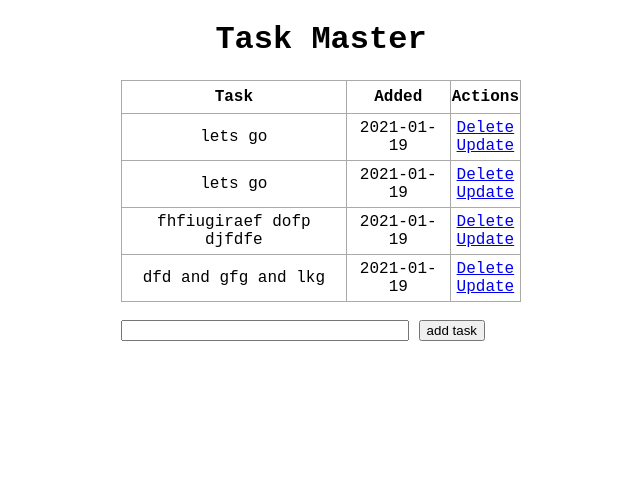
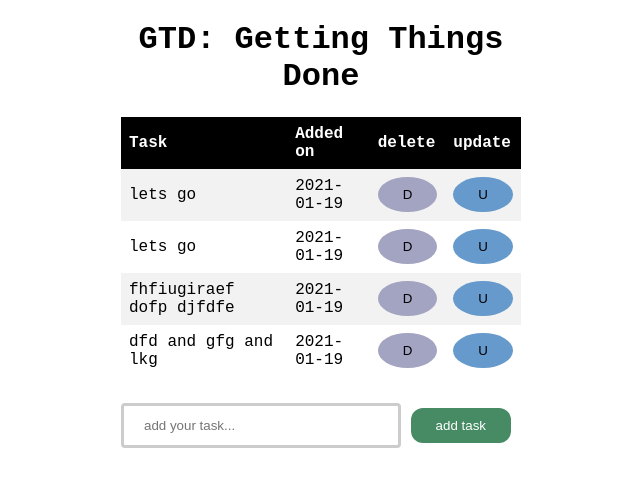
Before and after one commit to cherry247/flask-task-manager, a Flask app: page / in a window 1280 px wide. Shown: the top 487 px of the page, without its empty margins (319-959 px from the left). Run offline with Flask 2, Linux system fonts and the light colour scheme; data comes from the database, SQL or seed files in the repository; both versions use the stored data as it was after the commit; some libraries are stand-ins or nearby versions.

Commit message:
table added

```diff
--- a/static/css/main.css
+++ b/static/css/main.css
@@ -1,29 +1,11 @@
 body{
-    margin: 0;
+
     font-family: 'Courier New', Courier, monospace;
 
 }
 .content {
     margin: 0 auto;
     width: 400px;
-}
-
-table, td, th {
-    border: 1px solid #aaa;
-}
-
-table {
-    border-collapse: collapse;
-    width: 100%;
-}
-
-th {
-    height: 30px;
-}
-
-td {
-    text-align: center;
-    padding: 5px;
 }
 
 .form {
--- a/templates/base.html
+++ b/templates/base.html
@@ -1,6 +1,11 @@
 <!DOCTYPE html>
 <html lang="en">
+
 <head>
+    <style>
+        {% block style %}{% endblock %}
+    </style>
+    <script src="https://kit.fontawesome.com/yourcode.js"></script>
     <meta charset="UTF-8">
     <meta name="viewport" content="width=device-width, initial-scale=1.0">
     <meta http-equiv="X-UA-Compatible" content="ie=edge">
--- a/templates/index.html
+++ b/templates/index.html
@@ -1,4 +1,32 @@
 {% extends 'base.html' %}
+{% block style %}
+input[type=text], select {
+  width: 100%;
+  padding: 12px 20px;
+  margin: 8px 0;
+  display: inline-block;
+  border: 3px solid #ccc;
+  border-radius: 4px;
+  box-sizing: border-box;
+
+}
+table {
+  border-collapse: collapse;
+  width: 100%;
+  border: none;
+}
+
+th, td {
+  text-align: left;
+  padding: 8px;
+}
+th {
+  background-color: #000000;
+  color: white;
+}
+
+tr:nth-child(even) {background-color: #f2f2f2;}
+{% endblock %}
 
 {% block head %}
 <title> task manager</title>
@@ -6,15 +34,16 @@
 
 {% block body %}
 <div class="content">
-  <h1 style="text-align: center">Task Master</h1>
+  <h1 style="text-align: center">GTD: Getting Things Done</h1>
   {% if tasks|length < 1 %}
   <h4 style="text-align: center">list is empty</h4>
   {%else %}
   <table>
     <tr>
         <th>Task</th>
-        <th>Added</th>
-        <th>Actions</th>
+        <th>Added on</th>
+        <th>delete</th>
+        <th>update</th>
     </tr>
 
     {%for task in tasks%}
@@ -22,18 +51,21 @@
       <td>{{task.content}}</td>
       <td>{{task.date_created.date()}}</td>
       <td>
-          <a href="/delete/{{task.id}}">Delete</a>
-          <br>
-          <a href="/update/{{task.id}}">Update</a>
+         <button onclick="window.location.href='/delete/{{task.id}}';" style="border-radius: 50%;background-color:#a3a3c2;border:none; padding: 10px 25px;" >D</button>
       </td>
+
+      <td>
+          <button onclick="window.location.href='/update/{{task.id}}';"style="border-radius: 50%;background-color:#6699cc;border:none; padding: 10px 25px;">U</button>
+      </td>
+
   </tr>
   {% endfor %}
   </table>
   {% endif %}
   <br>
   <form action="/" method="POST">
-    <input type='text' name='content' id=content>
-    <input type='submit' value='add task'>
+    <input type='text' name='content' id=content placeholder="add your task...">
+    <input type='submit' value='add task' style="border-radius: 12px;background-color:#468b63;border:none; padding: 10px 25px;color:white">
 
   </form>
 </div>
--- a/templates/update.html
+++ b/templates/update.html
@@ -11,7 +11,7 @@
     <div class="form">
         <form action="/update/{{task.id}}" method="POST">
             <input type="text" name="content" id="content" value="{{task.content}}">
-            <input type="submit" value="Update">
+            <input type="submit" value="Update" style="border-radius: 12px;background-color:#468b63;border:none; padding: 10px 25px;color:white">
         </form>
     </div>
 </div>
```
Also changed, not shown: test.db, 1 other file.
